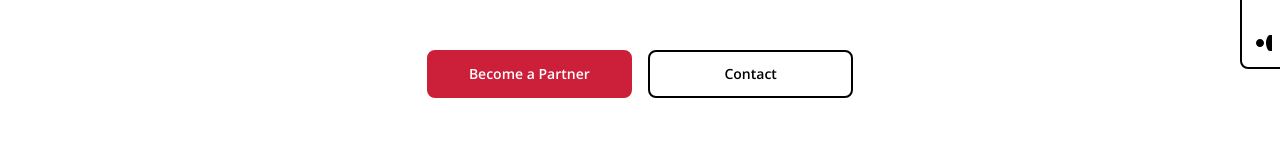
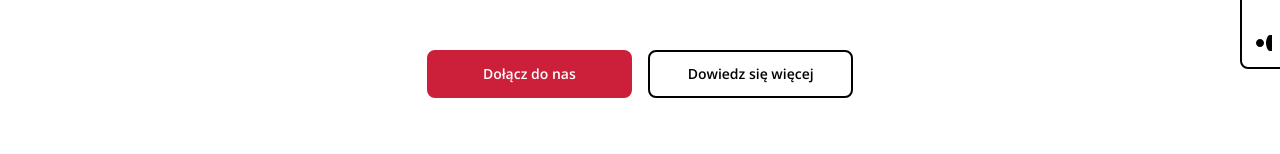
Before and after one commit to stochyman/PWR-Racing, a Next.js app: page /en/joinus in a window 1280 px wide. Shown: the part 552-706 px from the top of the page. Built offline with nearby package versions, Linux system fonts and the light colour scheme.

Commit message:
rekrutacja

```diff
--- a/app/[lang]/contact/page.tsx
+++ b/app/[lang]/contact/page.tsx
@@ -62,8 +62,9 @@ const ContactUs: React.FC<ContactUsProps> = async ({ params }) => {
 
   const mainMembers = await getMembersData([
     "paweł wójcik",
-    "michał wieczorek",
-    "karolina wasiukiewicz",
+    "bartosz sobczak",
+    "zuzanna kochanowska",
+    "joanna popielewska",
   ]);
 
   const projectSupervisors = await getMembersData([
@@ -108,7 +109,7 @@ const ContactUs: React.FC<ContactUsProps> = async ({ params }) => {
               {dict.contactUs.theyWillAnswer}
             </Text>
           </div>
-          <div className="grid grid-cols-1 md:grid-cols-3 md:w-3/4 w-full gap-6">
+          <div className="grid grid-cols-1 xl:grid-cols-4 sm:grid-cols-2 w-full gap-6">
             {mainMembers.map((member, index) => (
               <div key={index} className="flex flex-col gap-6 ">
                 <UserCard
--- a/app/[lang]/joinus/buttonJoinUs.tsx
+++ b/app/[lang]/joinus/buttonJoinUs.tsx
@@ -10,16 +10,21 @@ interface ButtonsSectionProps {
 const ButtonsSection: React.FC<ButtonsSectionProps> = ({ dict }) => {
   const router = useRouter();
 
+  const handleFormsClick = () => {
+    window.open("https://forms.gle/4mt5v32n4vKPdt568", "_blank"); // Otwiera Facebooka w nowej karcie
+  };
+
+  const handleFacebookClick = () => {
+    window.open("https://www.facebook.com/PWRRacingTeam", "_blank"); // Otwiera Facebooka w nowej karcie
+  };
+
   return (
     <div className="my-16 flex gap-4 w-1/3">
-      <Button
-        label={dict.becomePartner}
-        onClick={() => router.push(`/partners/joinus`)}
-      />
+      <Button label="Dołącz do nas" onClick={handleFormsClick} />
       <Button
         outline
-        label={dict.contact}
-        onClick={() => router.push(`/contact`)}
+        label="Dowiedz się więcej"
+        onClick={handleFacebookClick}
       />
     </div>
   );
```
